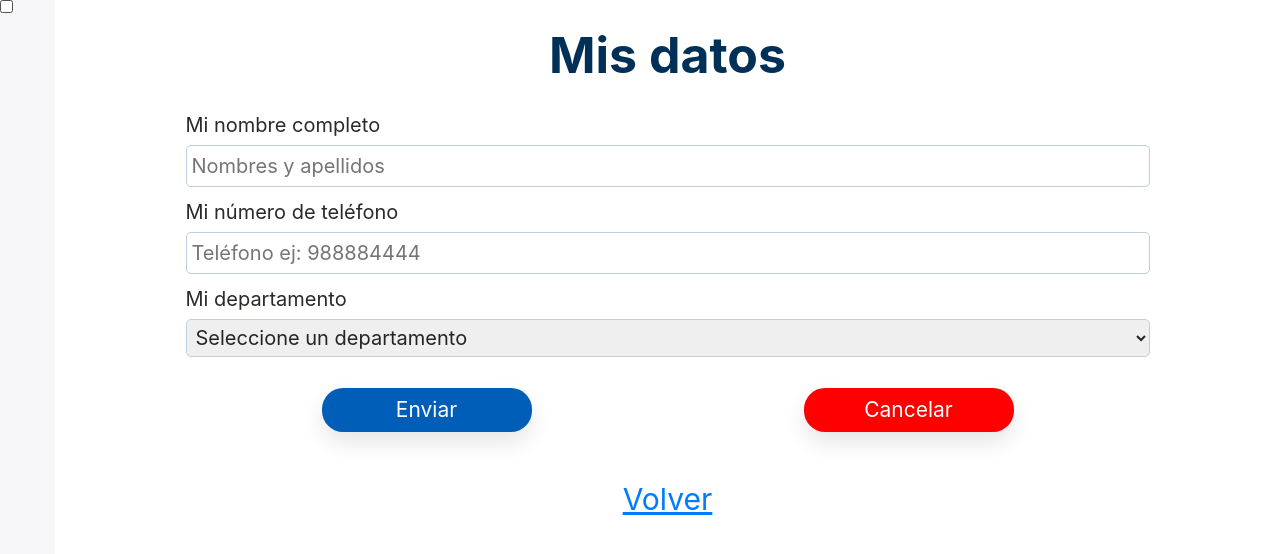
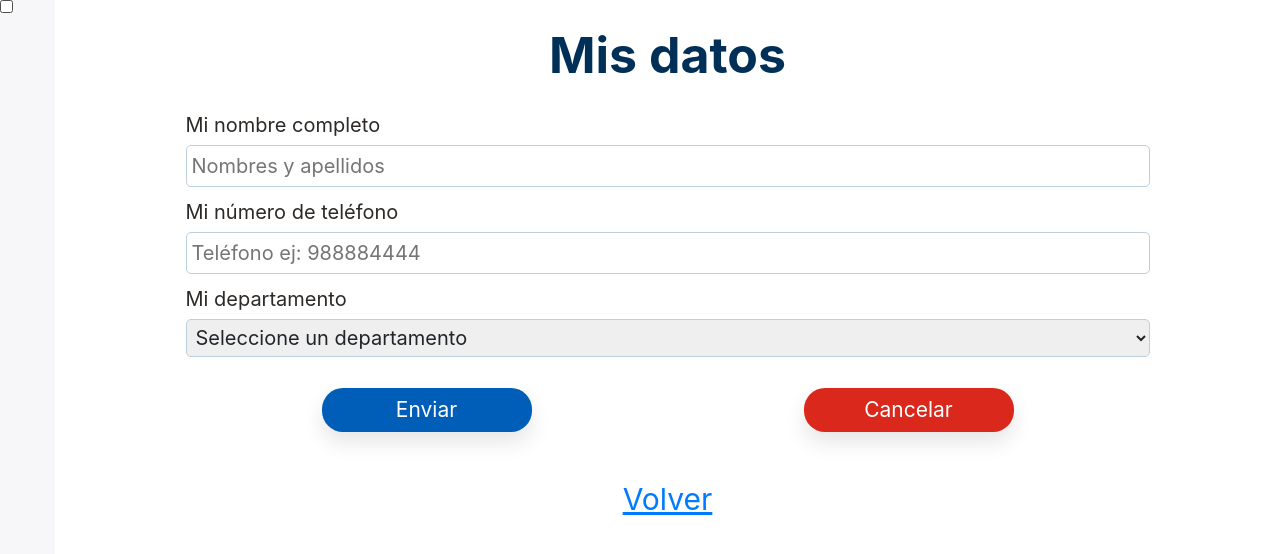
Before and after one commit to MilzCode/fron-bhf, a Next.js app: page /mis-datos in a window 1280 px wide. Shown: the top 554 px of the page. Built offline with nearby package versions, Linux system fonts and the light colour scheme.

Commit message:
fix: estilos

```diff
--- a/pages/crear-solicitud.tsx
+++ b/pages/crear-solicitud.tsx
@@ -38,8 +38,7 @@ const CrearSolicitud = () => {
           </button>
           <button
             type="reset"
-            className="BOTON"
-            style={{ backgroundColor: "red" }}
+            className="BOTON BACKGROUNDCOLORRED"
           >
             Cancelar
           </button>
--- a/pages/mis-datos.tsx
+++ b/pages/mis-datos.tsx
@@ -41,11 +41,7 @@ const MisDatos = () => {
           <button type="submit" className="BOTON">
             Enviar
           </button>
-          <button
-            type="reset"
-            className="BOTON"
-            style={{ backgroundColor: "red" }}
-          >
+          <button type="reset" className="BOTON BACKGROUNDCOLORRED">
             Cancelar
           </button>
         </div>
```
